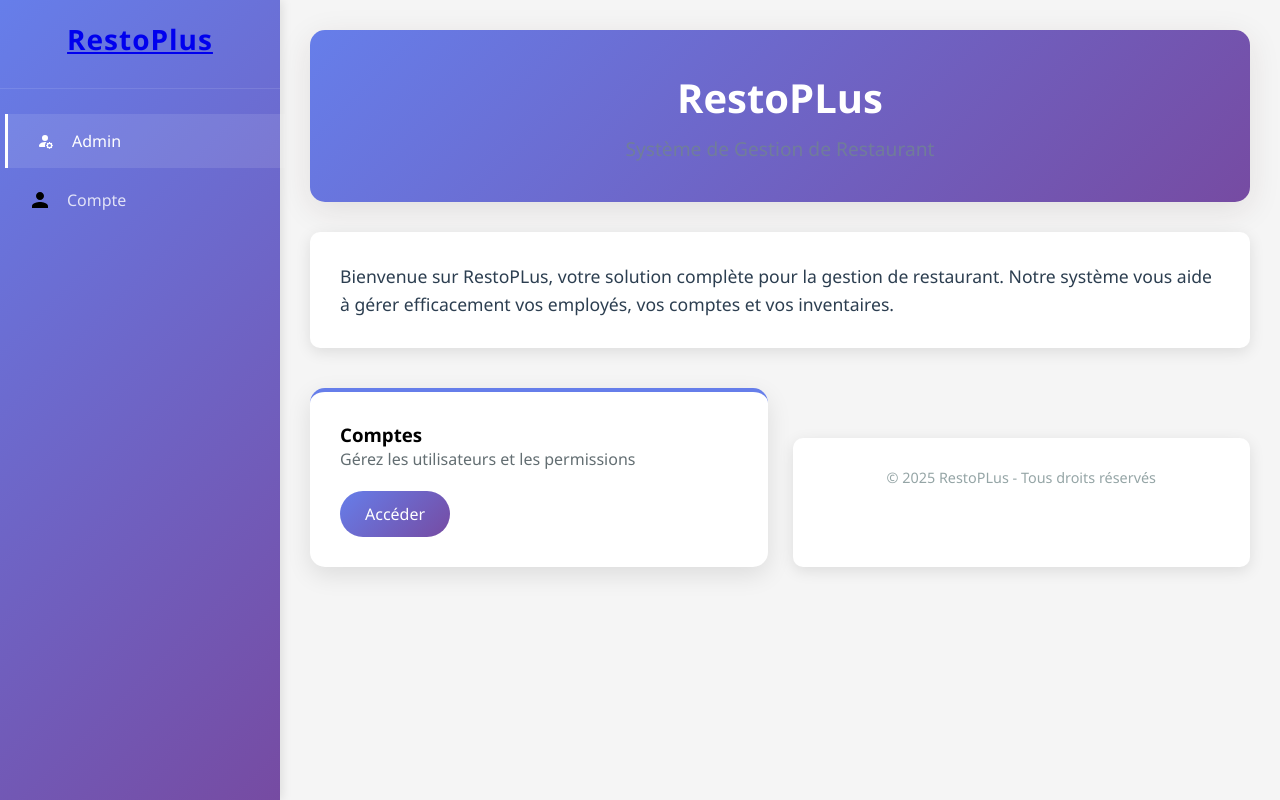
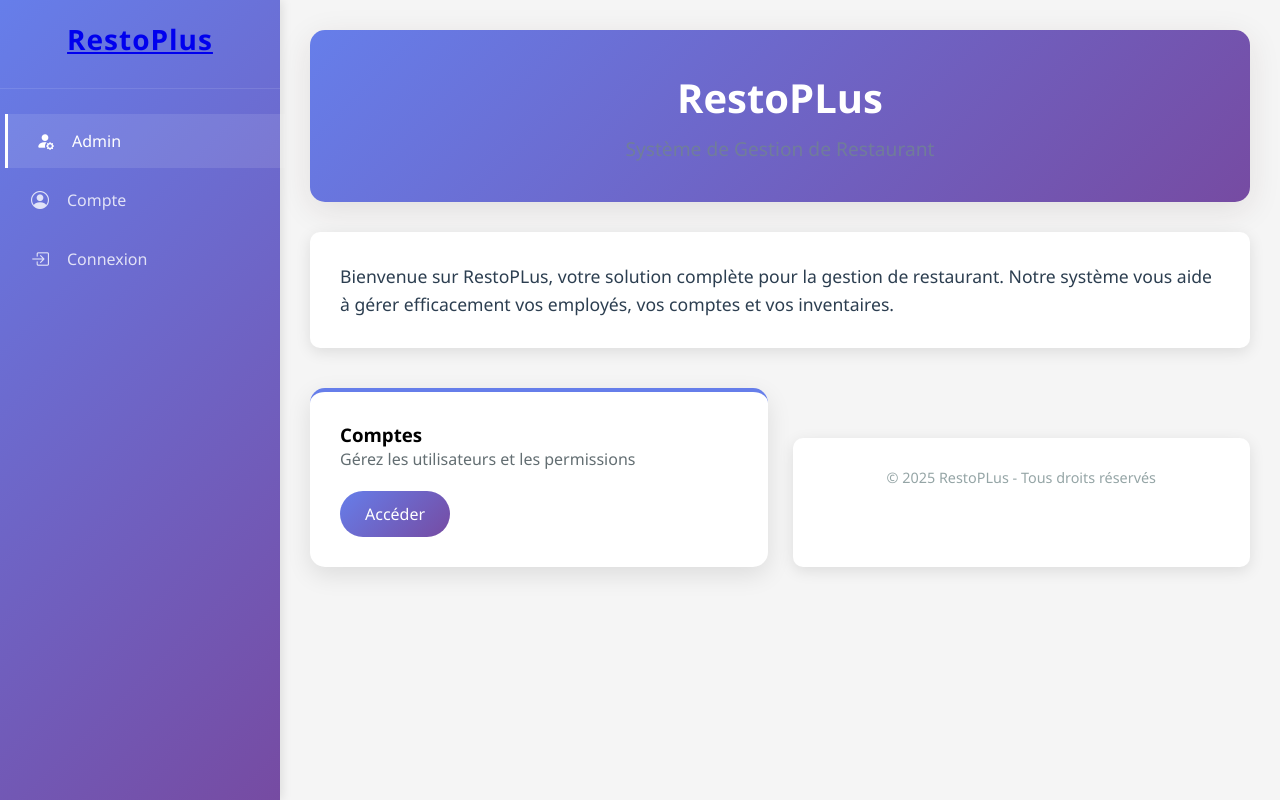
Before and after one commit to DylanNomaou/Approfondissement-Web, a Django app: page / in a window 1280 px wide. Run offline with Django 5.2, Linux system fonts and the light colour scheme.

Commit message:
Ajustement du menu pour retirer du code incompréhensible et le transformer en html lisible.
Ajout d'une div dans base.html permettant l'affichage block content sans briser le menu ou l'affichage accueil

```diff
--- a/ApprofondissementWeb/restoplus/templates/restoplus/base.html
+++ b/ApprofondissementWeb/restoplus/templates/restoplus/base.html
@@ -8,6 +8,8 @@
     <meta name="viewport" content="width=device-width, initial-scale=1.0">
     <title>RestoPLus - Système de Gestion de Restaurant</title>
     <link rel="stylesheet" href="{% static 'restoplus/css/styles.css' %}">
+    <link rel="stylesheet" href="https://cdn.jsdelivr.net/npm/bootstrap-icons@1.11.3/font/bootstrap-icons.min.css">
+
     </style>
 </head>
 
@@ -20,34 +22,47 @@
             <li>
                 <a href="/admin" class="active">
                     <div class="menu-icon">
-                    <svg xmlns="http://www.w3.org/2000/svg" width="16" height="16" fill="currentColor"
-                        class="bi bi-person-fill-gear" viewBox="0 0 16 16">
-                        <path d="M11 5a3 3 0 1 1-6 0 3 3 0 0 1 6 0m-9 8c0 1 1 1 1 1h5.256A4.5 4.5 0 0 1 8 12.5a4.5 4.5 0 0 1 1.544-3.393Q8.844 9.002 8 9c-5 0-6 3-6
-                             4m9.886-3.54c.18-.613 1.048-.613 1.229 0l.043.148a.64.64 0 0 0 .921.382l.136-.074c.561-.306 1.175.308.87.869l-.075.136a.64.64 0 0 0
-                             .382.92l.149.045c.612.18.612 1.048 0 1.229l-.15.043a.64.64 0 0 0-.38.921l.074.136c.305.561-.309 1.175-.87.87l-.136-.075a.64.64 0 0
-                              0-.92.382l-.045.149c-.18.612-1.048.612-1.229 0l-.043-.15a.64.64 0 0 0-.921-.38l-.136.074c-.561.305-1.175-.309-.87-.87l.075-.136a.64.64
-                              0 0 0-.382-.92l-.148-.045c-.613-.18-.613-1.048 0-1.229l.148-.043a.64.64 0 0 0 .382-.921l-.074-.136c-.306-.561.308-1.175.869-.87l.136.075a.64.64
-                              0 0 0 .92-.382zM14 12.5a1.5 1.5 0 1 0-3 0 1.5 1.5 0 0 0 3 0" />
-                    </svg>
+                        <i class="bi bi-person-fill-gear"></i>
                     </div>
                     Admin
                 </a>
             </li>
+
             <li>
                 <a href="/">
                     <div class="menu-icon">
-                    <svg viewBox="0 0 24 24">
-                        <path
-                            d="M12 12c2.21 0 4-1.79 4-4s-1.79-4-4-4-4 1.79-4 4 1.79 4 4 4zm0 2c-2.67 0-8 1.34-8 4v2h16v-2c0-2.66-5.33-4-8-4z" />
-                    </svg>
+                        <i class="bi bi-person-circle"></i>
                     </div>
                     Compte
                 </a>
             </li>
+
+            {% if request.user.is_authenticated %}
+            <li>
+                <a href="{% url 'logout' %}">
+                    <div class="menu-icon">
+                        <i class="bi bi-box-arrow-right"></i>
+                    </div>
+                    Déconnexion
+                </a>
+            </li>
+            {% else %}
+            <li>
+                <a href="{% url 'login' %}">
+                    <div class="menu-icon">
+                        <i class="bi bi-box-arrow-in-right"></i>
+                    </div>
+                    Connexion
+                </a>
+            </li>
+            {% endif %}
         </ul>
     </div>
+    <div>
         {% block content %}
         {% endblock %}
+    </div>
+
 </body>
 
 </html>
```
Lines whose indentation alone changed are shown as unchanged.
